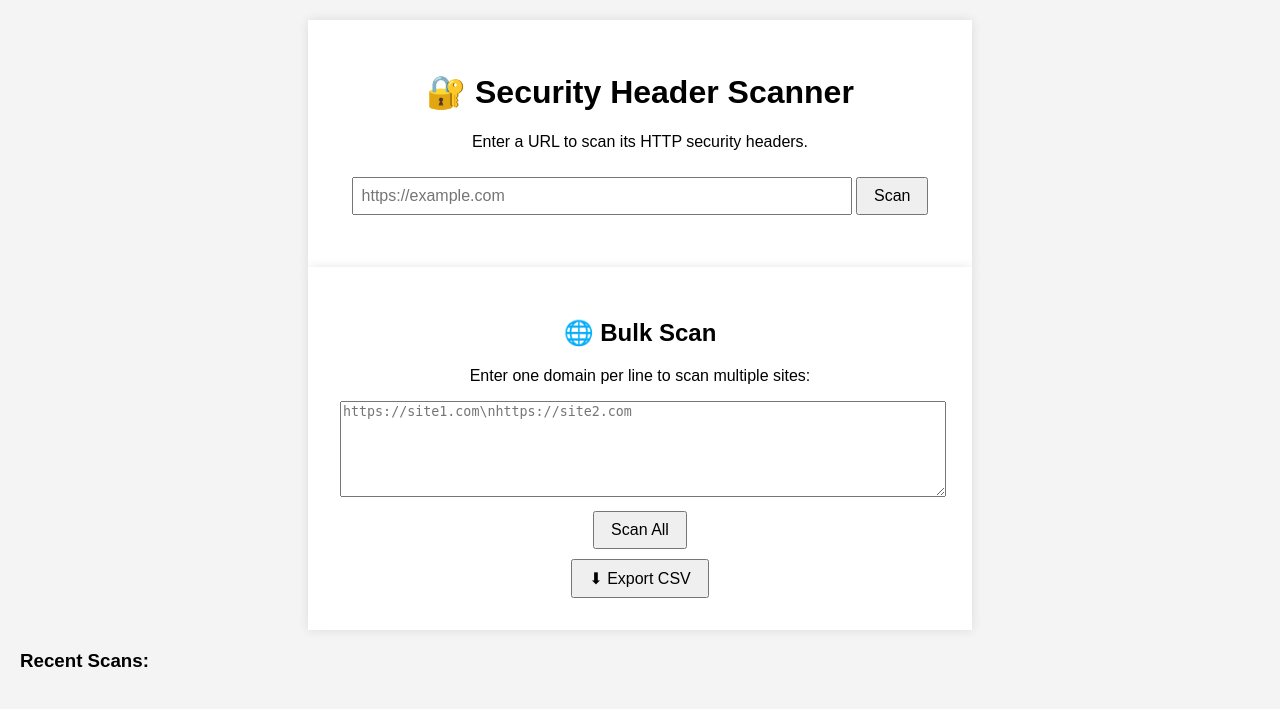
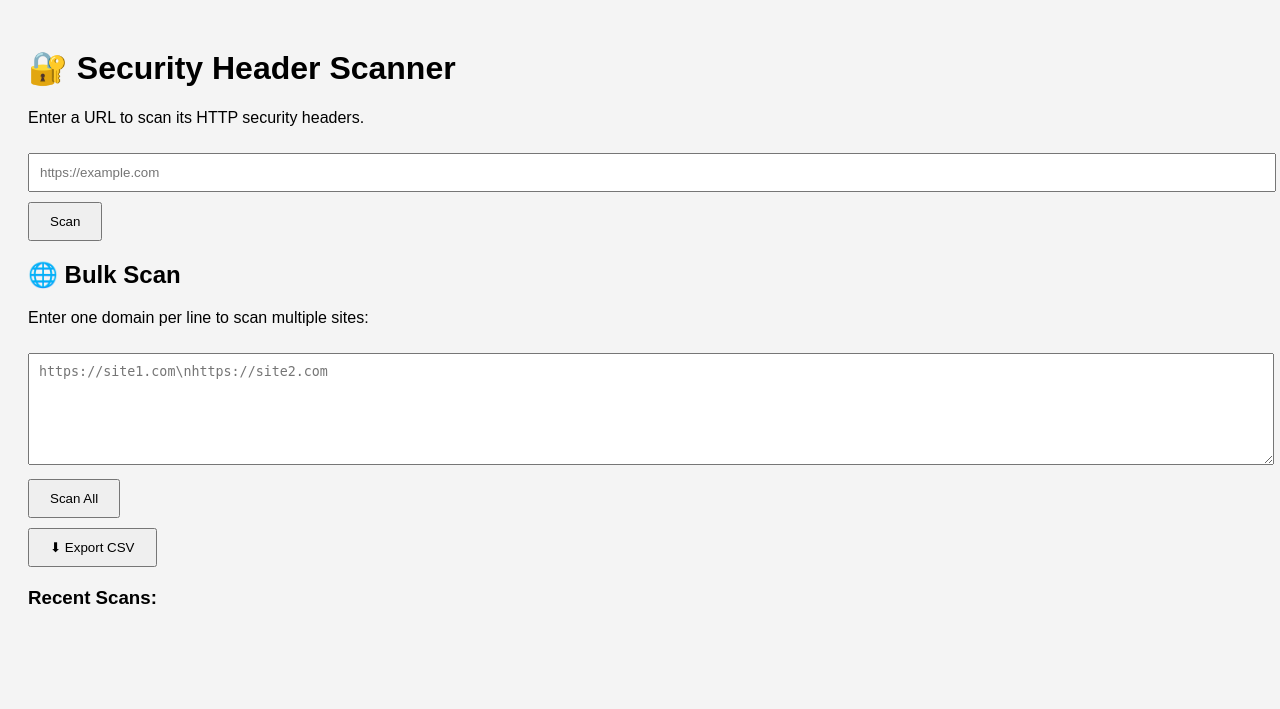
Before and after one commit to PoyrazYare156/thtbanner, a Python web app: template templates/index.html in a window 1280 px wide. Shown: the top 709 px of the page. Run offline with Jinja, Linux system fonts and the light colour scheme; the template is opened without the code that fills it, so the values that code supplies are empty; some libraries are stand-ins or nearby versions.

Commit message:
Add files via upload

```diff
--- a/static/style.css
+++ b/static/style.css
@@ -1,31 +1,21 @@
+
 body {
-  font-family: sans-serif;
-  background-color: #f4f4f4;
-  margin: 0;
-  padding: 20px;
-  text-align: center;
+    font-family: Arial, sans-serif;
+    padding: 20px;
+    background: #f4f4f4;
 }
-.container {
-  max-width: 600px;
-  margin: auto;
-  background: #fff;
-  padding: 2em;
-  box-shadow: 0 0 10px rgba(0,0,0,0.1);
-}
-input {
-  width: 80%;
-  padding: 0.5em;
-  font-size: 1em;
+input, textarea {
+    width: 100%;
+    padding: 10px;
+    margin-top: 10px;
 }
 button {
-  padding: 0.5em 1em;
-  font-size: 1em;
-  margin-top: 10px;
+    padding: 10px 20px;
+    margin-top: 10px;
 }
-#result {
-  margin-top: 20px;
-  text-align: left;
+pre {
+    background: #fff;
+    padding: 15px;
+    border: 1px solid #ccc;
+    overflow-x: auto;
 }
-header-missing {
-  color: red;
-}
```
